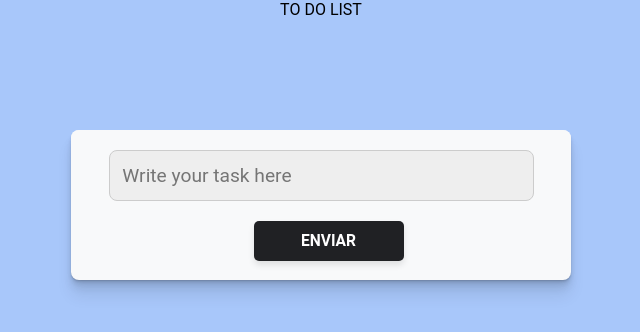
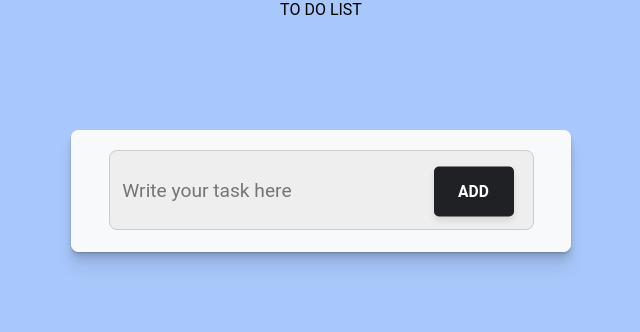
Before and after one commit to gutosavi/react-to-do-list, a React (Vite) app: page / in a window 1280 px wide. Shown: the top 332 px of the page, without its empty margins (319-959 px from the left). Built offline with nearby package versions, Linux system fonts and the light colour scheme.

Commit message:
feat: separation by components

```diff
--- a/src/App.jsx
+++ b/src/App.jsx
@@ -1,47 +1,24 @@
 import React from 'react';
 import './App.css';
 import ToDoList from './components/ToDoList';
+import ToDoInput from './components/ToDoInput';
 
 function App() {
   const [text, setText] = React.useState('');
   const [tasks, setTasks] = React.useState([]);
   const [isVisible, setIsVisible] = React.useState(false);
 
-  const handleSubmit = (e) => {
-    e.preventDefault();
-    setTasks((prevTasks) => [
-      ...prevTasks,
-      {
-        id: crypto.randomUUID(),
-        text: text,
-        done: false,
-      },
-    ]);
-    setIsVisible(true);
-    console.log(tasks);
-  };
-
-  const handleChange = ({ target }) => {
-    setText(target.value);
-  };
-
   return (
     <>
       <header>TO DO LIST</header>
       <main className="container">
-        <div className="task-box">
-          <form onSubmit={handleSubmit}>
-            <input
-              type="text"
-              id="task"
-              placeholder="Write your task here"
-              value={text}
-              onChange={handleChange}
-            />
-            <button className="btnSubmit">Enviar</button>
-          </form>
-          {isVisible && <ToDoList tasks={tasks} setTasks={setTasks} />}
-        </div>
+        <ToDoInput
+          text={text}
+          setText={setText}
+          setTasks={setTasks}
+          setIsVisible={setIsVisible}
+        />
+        {isVisible && <ToDoList tasks={tasks} setTasks={setTasks} />}
       </main>
     </>
   );
--- a/src/assets/css/styles.css
+++ b/src/assets/css/styles.css
@@ -28,7 +28,7 @@ header {
 }
 
 main.container {
-  min-height: 150px;
+  min-height: 100px;
   width: 500px;
   margin: 150px auto;
   margin-top: 30px;
@@ -41,23 +41,26 @@ main.container {
     0 8px 8px hsl(0deg 0% 0% / 0.075),
     0 16px 16px hsl(0deg 0% 0% / 0.075);
 }
-
-input {
+.input-container{
+  margin-bottom: -48px;
+}
+.input-container input {
   font-size: 1.2rem;
   border: 1px solid #ccc;
+  height: 80px;
   width: 85%;
   margin: 20px 0;
   padding: 0.8rem;
   border-radius: 8px;
   background: #eee;
   transition: 0.2s;
+  position: relative;
+  display: inline-block;
 }
 
 input:focus,
 input:not(:placeholder-shown){
-  top: -10px;
-  left: 10px;
-  font-size: 12px;
+  font-size: 14px;
   color: var(--texto);
 }
 
@@ -66,11 +69,15 @@ input:focus {
   box-shadow: 0 0 5px rgba(0,123,255,0.3);
 }
 
-button.btnSubmit {
+.input-container .btnSubmit {
+  position: absolute;
+  right: -145px;
+  top: 50%;
+  transform: translateY(-167%);
   background-color: #202124;
   color: #fff;
-  width: 150px;
-  height: 40px;
+  width: 80px;
+  height: 50px;
   margin-left: 15px;
   padding: 11px 0;
   border-radius: 5px;
@@ -79,7 +86,7 @@ button.btnSubmit {
   text-transform: uppercase;
   border: none;
   cursor: pointer;
-  transition: all 0.3s ease;
+  transition: all 0.3s ease-in-out;
   position: relative;
   overflow: hidden;
   box-shadow: 0 4px 6px rgba(0, 0, 0, 0.1);
@@ -94,7 +101,8 @@ button.btnSubmit:focus-visible {
   outline-offset: 2px;
 }
 
-button.btnSubmit:active {
+.input-container .btnSubmit:active {
+  background-color: #4f4f4f;
   transform: translateY(1px);
   box-shadow: 0 2px 4px rgba(0, 0, 0, 0.1);
 }
@@ -104,7 +112,6 @@ div.task-box{
   border-radius: 8px;
   display: flex;
   flex-direction: column;
-  gap: 10px;
 }
 
 ul {
@@ -113,15 +120,16 @@ ul {
 
 div.todo-list li {
   background-color: #eee;
-  height: 60px;
+  height: 80px;
   width: 80%;
-  margin: 20px auto;
+  margin: 15px auto;
   display: flex;
   align-items: center;
   justify-content: flex-start;
   padding: 14px;
   text-align: start;
   border-radius: 8px;
+  cursor: pointer;
   box-shadow:
     0 1px 1px hsl(0deg 0% 0% / 0.075),
     0 2px 2px hsl(0deg 0% 0% / 0.075),
--- a/src/components/ToDoInput.jsx
+++ b/src/components/ToDoInput.jsx
@@ -0,0 +1,39 @@
+import React from 'react';
+
+const ToDoInput = ({ text, setText, setTasks, setIsVisible }) => {
+  const handleSubmit = (e) => {
+    e.preventDefault();
+    setTasks((prevTasks) => [
+      ...prevTasks,
+      {
+        id: crypto.randomUUID(),
+        text: text,
+        done: false,
+      },
+    ]);
+    setIsVisible(true);
+  };
+
+  const handleChange = ({ target }) => {
+    setText(target.value);
+  };
+
+  return (
+    <div className="task-box">
+      <form onSubmit={handleSubmit}>
+        <div className="input-container">
+          <input
+            type="text"
+            id="task"
+            placeholder="Write your task here"
+            value={text}
+            onChange={handleChange}
+          />
+          <button className="btnSubmit">Add</button>
+        </div>
+      </form>
+    </div>
+  );
+};
+
+export default ToDoInput;
--- a/src/components/ToDoItem.jsx
+++ b/src/components/ToDoItem.jsx
@@ -1,7 +1,12 @@
 import React from 'react';
+import { ImCheckboxChecked, ImCheckboxUnchecked } from 'react-icons/im';
 
-const ToDoItem = ({ tasks, setTasks }) => {
-  return <i>Item</i>;
+const ToDoItem = ({ id, text, done, onToggle }) => {
+  return (
+    <li onClick={() => onToggle(id)}>
+      {text} {done ? <ImCheckboxChecked /> : <ImCheckboxUnchecked />}
+    </li>
+  );
 };
 
 export default ToDoItem;
--- a/src/components/ToDoList.jsx
+++ b/src/components/ToDoList.jsx
@@ -1,5 +1,5 @@
 import React from 'react';
-import { ImCheckboxChecked } from 'react-icons/im';
+import ToDoItem from './ToDoItem';
 
 const ToDoList = ({ tasks, setTasks }) => {
   const handleClick = (id) => {
@@ -15,9 +15,13 @@ const ToDoList = ({ tasks, setTasks }) => {
     <div className="todo-list">
       <ul>
         {tasks.map((item) => (
-          <li onClick={() => handleClick(item.id)} key={item.id}>
-            {item.text} {item.done && <ImCheckboxChecked />}
-          </li>
+          <ToDoItem
+            key={item.id}
+            id={item.id}
+            text={item.text}
+            done={item.done}
+            onToggle={handleClick}
+          />
         ))}
       </ul>
     </div>
```
